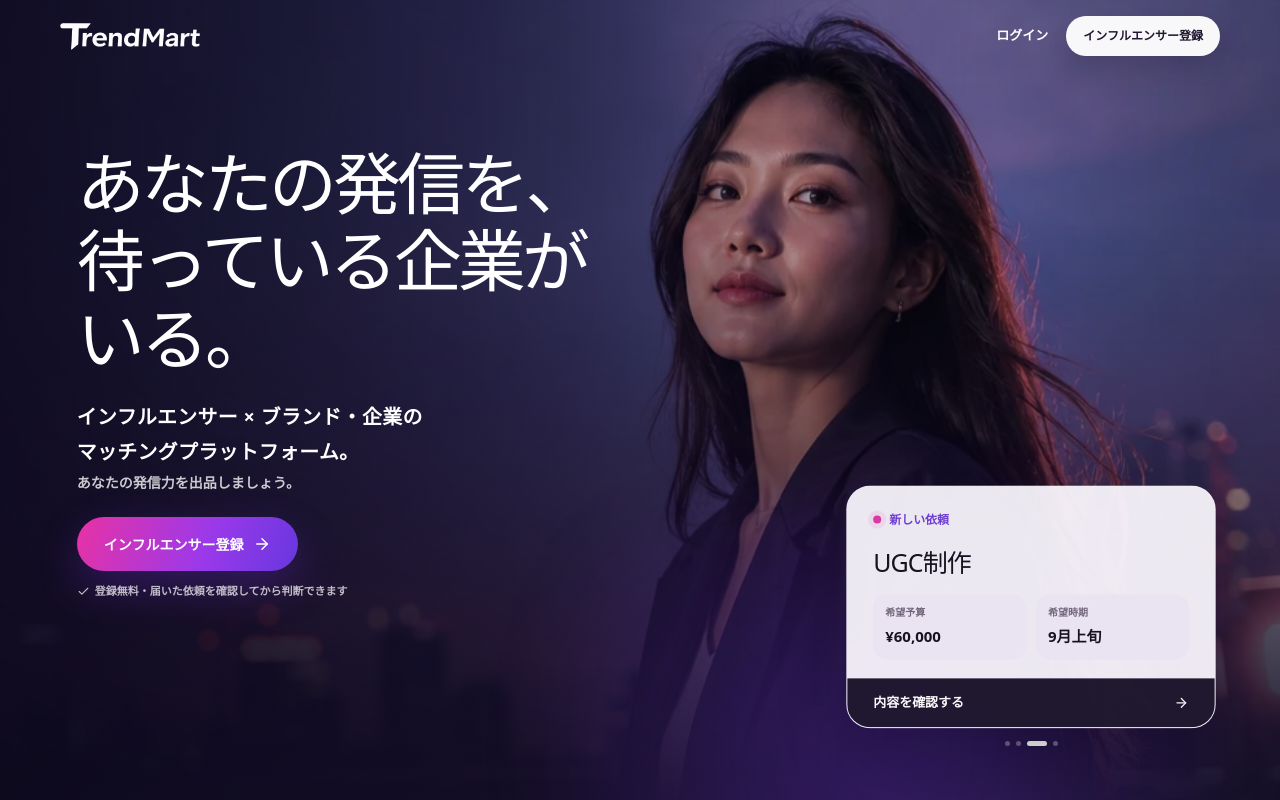
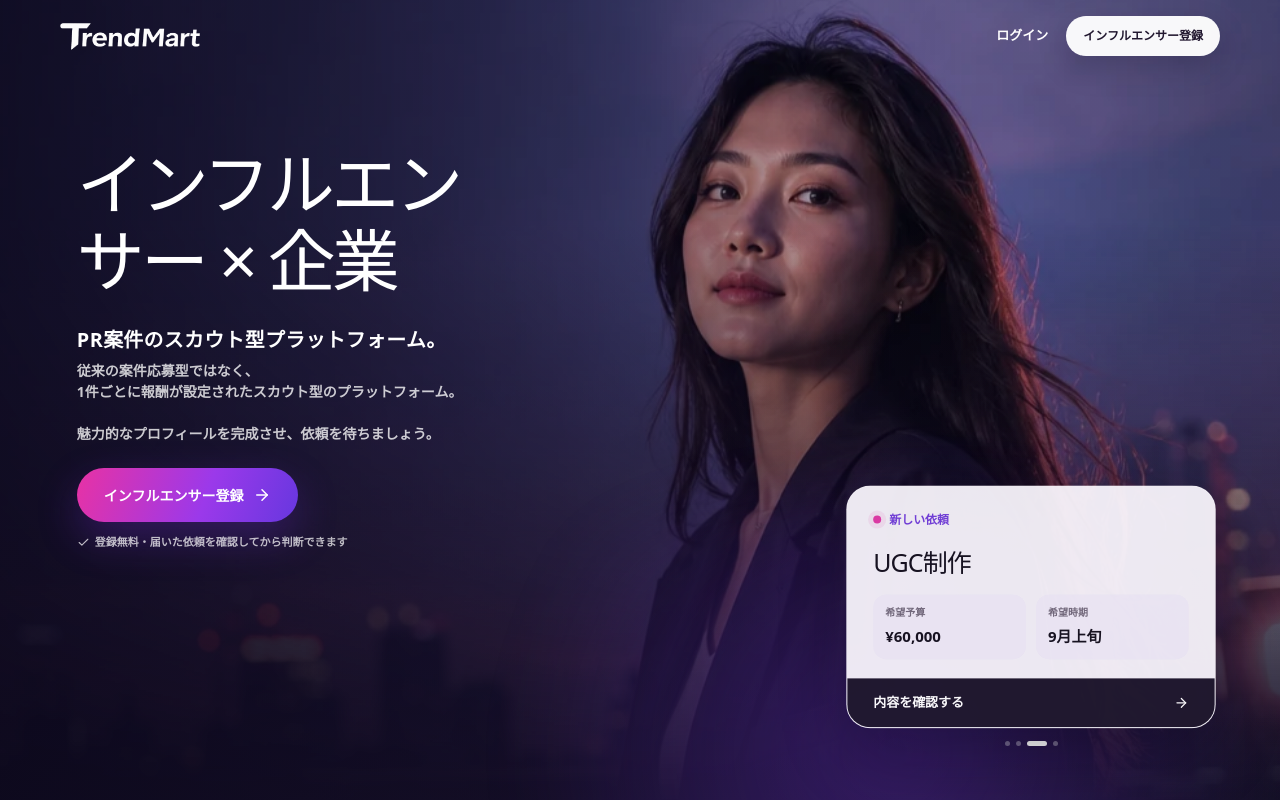
Before and after one commit to Annalisa0625/pearpop-clone, a Next.js app: page /for-creators in a window 1280 px wide. Shown: the top 800 px of the page. Built offline with nearby package versions, Linux system fonts and the light colour scheme.

Commit message:
fix(creator): clarify scout platform positioning

```diff
--- a/app/for-creators/TrendMartCreatorLP.tsx
+++ b/app/for-creators/TrendMartCreatorLP.tsx
@@ -178,9 +178,9 @@ export default function CreatorLandingPage() {
         <Image src="/for-creators/trend-mart-creator-hero.webp" alt="スマートフォンを手に、撮影現場で仕事へ進むインフルエンサー" fill sizes="100vw" className="tm-hero__image" priority />
         <div className="tm-hero__shade" />
         <div className="tm-hero__content">
-          <h1>あなたの発信を、<br />待っている企業がいる。</h1>
-          <p className="tm-hero__service">インフルエンサー × ブランド・企業の<br />マッチングプラットフォーム。</p>
-          <p className="tm-hero__invite">あなたの発信力を出品しましょう。</p>
+          <h1>インフルエンサー × 企業</h1>
+          <p className="tm-hero__service">PR案件のスカウト型プラットフォーム。</p>
+          <p className="tm-hero__invite">従来の案件応募型ではなく、<br />1件ごとに報酬が設定されたスカウト型のプラットフォーム。<br /><br />魅力的なプロフィールを完成させ、依頼を待ちましょう。</p>
           <Link href="/signup/creator" className="tm-primary-cta">インフルエンサー登録 <ArrowRight size={18} /></Link>
           <p className="tm-hero__note"><Check size={13} /> 登録無料・届いた依頼を確認してから判断できます</p>
         </div>
```
